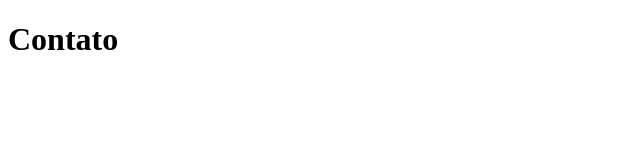
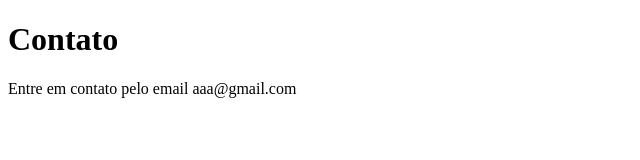
Before and after one commit to Guilherme-Schneider/sistema-de-cadastro-teste, a plain HTML site: page contato.html in a window 1280 px wide. Shown: the whole page, without its empty margins (0-640 px from the left). Drawn offline with Linux system fonts and the light colour scheme.

Commit message:
adicionando email contato

```diff
--- a/contato.html
+++ b/contato.html
@@ -7,5 +7,6 @@
 </head>
 <body>
     <h1>Contato</h1>
+    <p>Entre em contato pelo email aaa@gmail.com</p>
 </body>
 </html>
```
